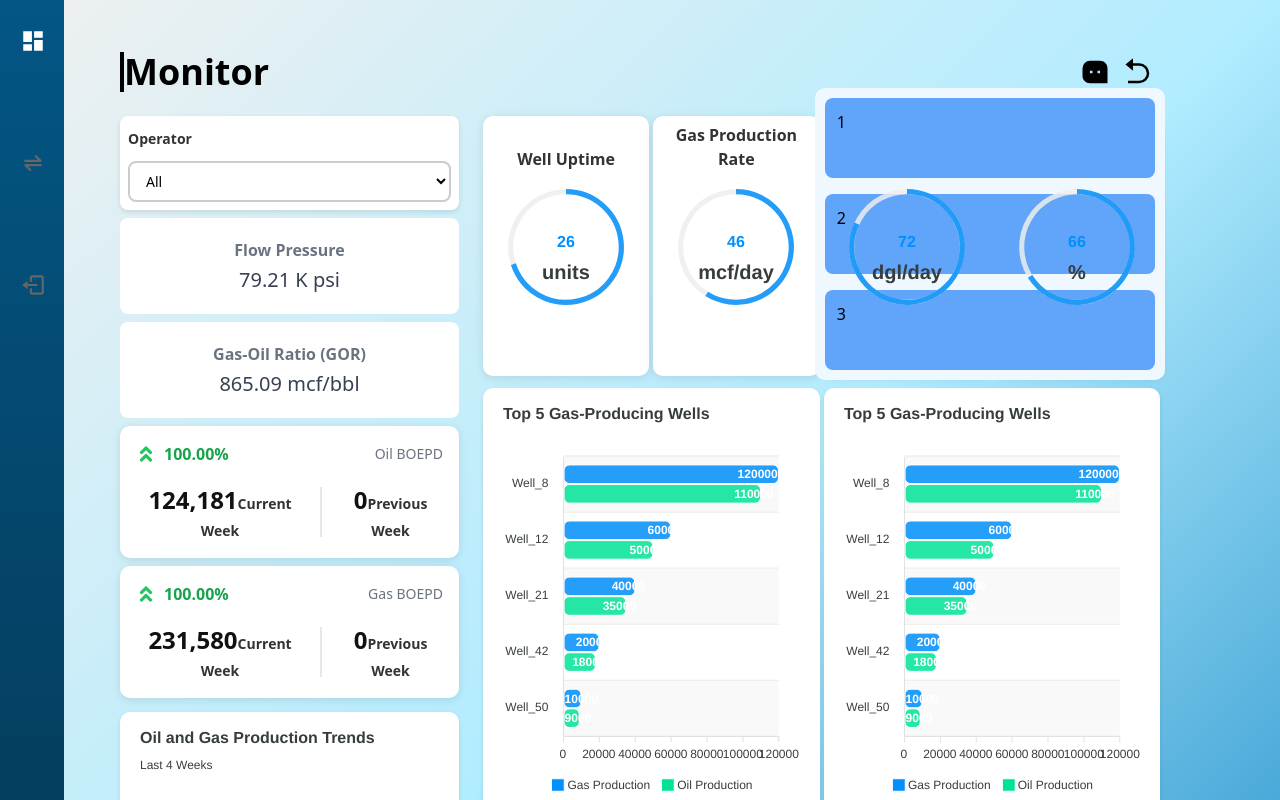
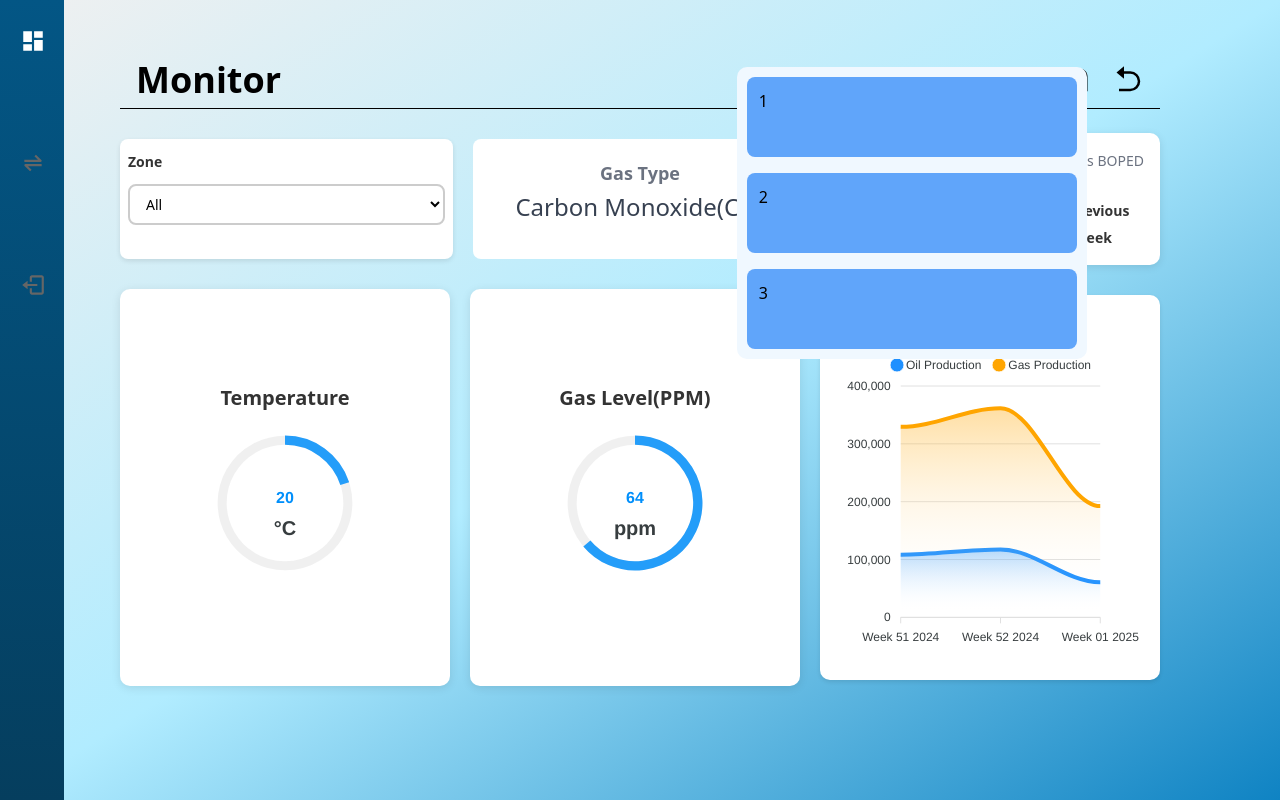
Before and after one commit to Bose-Siddharth/carbsense, a React (Create React App) app: page /monitor in a window 1280 px wide. Both pictures are taken after a click on the icon 1095 px from the left and 72 px from the top of the page. Shown: the top 800 px of the page. Built offline with nearby package versions, Linux system fonts and the light colour scheme; the HTML template or start-up script is replaced by a standard one.

Commit message:
layout change

```diff
--- a/src/Components/DropDownNotification/DropDownNotification.css
+++ b/src/Components/DropDownNotification/DropDownNotification.css
@@ -1,7 +1,7 @@
 .dropDownProfile {
   position: absolute;
-  top: 7%;
-  right: 9%;
+  top: 7.5%;
+  right: 11%;
   background-color: aliceblue;
   width: 350px;
   height: fit-content;
--- a/src/Components/DropDownNotification/index.jsx
+++ b/src/Components/DropDownNotification/index.jsx
@@ -4,7 +4,7 @@ import './DropDownNotification.css';
 function index() {
   return (
     <>
-      <div className="flex flex-col dropDownProfile">
+      <div className="flex flex-col dropDownProfile z-10">
         <ul className="flex flex-col gap-4">
           <li className="bg-blue-400 h-20 rounded-lg p-3">1</li>
           <li className="bg-blue-400 h-20 rounded-lg p-3">2</li>
--- a/src/Components/Monitor/InfoCard.jsx
+++ b/src/Components/Monitor/InfoCard.jsx
@@ -1,13 +1,11 @@
 import React from 'react';
 import PropTypes from 'prop-types';
 
-function InfoCard({ title, value, unit }) {
+function InfoCard({ title, subTitle }) {
   return (
-    <div className="bg-white h-24 text-center py-5 rounded-lg">
-      <div className="font-semibold text-gray-500 text-md mb-1">{title}</div>
-      <div className="font-medium text-gray-700 text-xl">
-        {value} <span className="font-medium text-gray-700">{unit}</span>
-      </div>
+    <div className="bg-white h-28 lg:h-[120px] text-center py-5 rounded-lg">
+      <div className="font-semibold text-gray-500 text-lg mb-1">{title}</div>
+      <div className="font-medium text-gray-700 text-2xl">{subTitle}</div>
     </div>
   );
 }
@@ -16,6 +14,5 @@ export default InfoCard;
 
 InfoCard.propTypes = {
   title: PropTypes.string.isRequired,
-  value: PropTypes.number.isRequired,
-  unit: PropTypes.string.isRequired
+  subTitle: PropTypes.string.isRequired
 };
--- a/src/Components/Monitor/filterBox/FilterBox.css
+++ b/src/Components/Monitor/filterBox/FilterBox.css
@@ -2,6 +2,7 @@
 .filter-box {
     background-color: #fff;
     width: 100%;
+    height: 120px;
     padding: 0.5rem;
     border-radius: 8px;
     box-shadow: 0 2px 5px rgba(0, 0, 0, 0.1);
--- a/src/Components/Monitor/filterBox/FilterBox.jsx
+++ b/src/Components/Monitor/filterBox/FilterBox.jsx
@@ -4,17 +4,17 @@ import './FilterBox.css';
 function FilterBox() {
   return (
     <div className="filter-box">
-      <label htmlFor="operator" className="label">
-        Operator
+      <label htmlFor="zone" className="label">
+        Zone
       </label>
-      <select name="operator" id="operator" className="select">
+      <select name="zone" id="zone" className="select">
         <option value="all" defaultChecked>
           All
         </option>
-        <option value="operator1">Operator 1</option>
-        <option value="operator2">Operator 2</option>
-        <option value="operator3">Operator 3</option>
-        <option value="operator4">Operator 4</option>
+        <option value="zone1">Zone 1</option>
+        <option value="zone2">Zone 2</option>
+        <option value="zone3">Zone 3</option>
+        <option value="zone4">Zone 4</option>
       </select>
     </div>
   );
--- a/src/Components/Monitor/gaugeView/GaugeView.css
+++ b/src/Components/Monitor/gaugeView/GaugeView.css
@@ -7,17 +7,17 @@
   background-color: #fff;
   border-radius: 10px;
   box-shadow: 0 2px 10px rgba(0, 0, 0, 0.1);
-    padding: 7px;
+  padding: 15px; /* Increase padding */
 }
 
 #chart {
   width: 100%;
-    max-width: 250px;
+  max-width: 500px; /* Increase max width */
   padding: 0;
 }
 
 .gauge-title {
-    font-size: 16px;
+  font-size: 20px; /* Increase title font size */
   font-weight: bold;
   text-align: center;
   color: #333;
@@ -26,28 +26,28 @@
 /* Responsiveness */
 @media (max-width: 768px) {
   .gauge-view {
-      padding: 10px;
+      padding: 12px;
   }
 
   .gauge-title {
-      font-size: 14px;
+      font-size: 18px;
   }
 
   #chart {
-      max-width: 200px;
+      max-width: 400px; /* Adjust for medium screens */
   }
 }
 
 @media (max-width: 480px) {
   .gauge-view {
-      padding: 8px;
+      padding: 10px;
   }
 
   .gauge-title {
-      font-size: 12px;
+      font-size: 16px;
   }
 
   #chart {
-      max-width: 180px;
+      max-width: 300px; /* Adjust for smaller screens */
   }
 }
--- a/src/Components/Monitor/gaugeView/GaugeView.jsx
+++ b/src/Components/Monitor/gaugeView/GaugeView.jsx
@@ -15,7 +15,7 @@ function GaugeView({ title, value, unit, percentage }) {
       plotOptions: {
         radialBar: {
           hollow: {
-            size: '70%' // Adjust hollow size
+            size: '65%' // Adjust hollow size
           },
           dataLabels: {
             show: true,
--- a/src/Components/Topbar/index.jsx
+++ b/src/Components/Topbar/index.jsx
@@ -1,43 +1,79 @@
-import React, { useState } from 'react';
+import React, { useState, useEffect } from 'react';
+import PropTypes from 'prop-types';
 import { RiMessage3Fill, RiArrowGoBackFill } from 'react-icons/ri';
 import DropDownNotification from '../../Components/DropDownNotification';
 
-function index({ header, notification, back }) {
+function TopBar({ header, notification = false, back = false }) {
   const [openNotification, setOpenNotification] = useState(false);
 
   const handleBack = () => {
     window.history.back();
   };
+
+  // Close dropdown when clicking outside
+  useEffect(() => {
+    const handleClickOutside = (event) => {
+      if (openNotification && !event.target.closest('.notification-dropdown')) {
+        setOpenNotification(false);
+      }
+    };
+
+    document.addEventListener('click', handleClickOutside);
+    return () => document.removeEventListener('click', handleClickOutside);
+  }, [openNotification]);
+
   return (
-    <div className="flex justify-between border border-black border-s-4 border-r-0 border-t-0 border-b-0">
+    <div className="flex justify-between items-center border-b border-black px-4 py-2">
+      {/* Header */}
       <h1 className="font-semibold text-4xl whitespace-pre">{header}</h1>
-      <div className="flex w-1/12">
-        <div
-          className={`${
-            notification === 'false' ? 'hidden' : 'flex flex-1 justify-center items-center group'
-          }`}>
-          <h2 className="fixed bg-white font-semibold whitespace-pre rounded-md drop-shadow-lg px-0 py-0 w-0 overflow-hidden group-hover:mr-32 group-hover:px-2 group-hover:py-1 group-hover:w-fit">
-            <span className="group-hover:underline">Notification</span>
-          </h2>
+
+      {/* Right Controls */}
+      <div className="flex space-x-6">
+        {/* Notification */}
+        {notification && (
+          <div className="relative flex items-center group notification-dropdown">
+            {/* Notification Icon */}
             <RiMessage3Fill
-            className="text-3xl"
+              className="text-3xl cursor-pointer"
               onClick={() => setOpenNotification(!openNotification)}
             />
 
+            {/* Tooltip */}
+            {!openNotification && (
+              <h2 className="absolute top-full left-1/2 transform -translate-x-1/2 mt-1 bg-white font-semibold rounded-md drop-shadow-lg px-2 py-1 whitespace-nowrap opacity-0 group-hover:opacity-100 transition-opacity duration-200">
+                Notification
+              </h2>
+            )}
+
+            {/* Dropdown */}
             {openNotification && <DropDownNotification />}
           </div>
-        <div
-          className={`${
-            back === 'false' ? 'hidden' : 'flex flex-1 justify-center items-center group'
-          }`}>
-          <RiArrowGoBackFill className="text-3xl" onClick={handleBack} />
-          <h2 className="fixed bg-white font-semibold whitespace-pre rounded-md drop-shadow-lg px-0 py-0 w-0 overflow-hidden group-hover:ml-20 group-hover:px-2 group-hover:py-1 group-hover:w-fit">
-            <span className="group-hover:underline">Back</span>
+        )}
+
+        {/* Back */}
+        {back && (
+          <div className="relative flex items-center group">
+            {/* Back Icon */}
+            <RiArrowGoBackFill
+              className="text-3xl cursor-pointer text-black"
+              onClick={handleBack}
+            />
+
+            {/* Tooltip */}
+            <h2 className="absolute top-full left-1/2 transform -translate-x-1/2 mt-1 bg-white font-semibold rounded-md drop-shadow-lg px-2 py-1 whitespace-nowrap opacity-0 group-hover:opacity-100 transition-opacity duration-200">
+              Back
             </h2>
           </div>
+        )}
       </div>
     </div>
   );
 }
 
-export default index;
+TopBar.propTypes = {
+  header: PropTypes.string.isRequired,
+  notification: PropTypes.bool,
+  back: PropTypes.bool
+};
+
+export default TopBar;
--- a/src/Pages/DeviceList/index.jsx
+++ b/src/Pages/DeviceList/index.jsx
@@ -7,7 +7,9 @@ function index() {
   return (
     <div>
       <div className="flex justify-between">
-        <Topbar header="Device List" notification="false" back="true" />
+        <div className="flex-1 mr-5">
+          <Topbar header="Device List" notification="false" back="true" />
+        </div>
         <AddDeviceModal>
           <ModalForm />
         </AddDeviceModal>
--- a/src/Pages/Monitor/index.jsx
+++ b/src/Pages/Monitor/index.jsx
@@ -30,11 +30,11 @@ function index() {
   const categories = ['Well_8', 'Well_12', 'Well_21', 'Well_42', 'Well_50'];
   const seriesData = [
     {
-      name: 'Gas Production',
+      name: 'Gas Temperature',
       data: [120000, 60000, 40000, 20000, 10000]
     },
     {
-      name: 'Oil Production',
+      name: 'Gas Level (PPM)',
       data: [110000, 50000, 35000, 18000, 9000]
     }
   ];
@@ -54,69 +54,48 @@ function index() {
   return (
     <div className="p-4 sm:p-6 space-y-6">
       {/* Top Bar */}
-      <Topbar header="Monitor" />
-
-      <div className="flex flex-col lg:flex-row gap-6">
-        {/* Left Section */}
-        <div className="flex flex-col gap-2 w-full lg:w-1/3">
+      <Topbar header="Monitor" notification={true} back={true} />
+      {/* layer 1 */}
+      <div className="sm:flex items-center gap-5 grid">
+        <div className="flex-1">
           <FilterBox />
-          <div className="space-y-2">
-            <InfoCard title="Flow Pressure" value={79.21} unit="K psi" />
-            <InfoCard title="Gas-Oil Ratio (GOR)" value={865.09} unit="mcf/bbl" />
         </div>
-          <div className="space-y-2">
+        <div className="flex-1">
+          <InfoCard title="Gas Type" subTitle="Carbon Monoxide(CO)" />
+        </div>
+        <div className="flex-1">
           <OverviewCard
-              title="Oil BOEPD"
-              currentWeekValue={124181}
-              previousWeekValue={0}
-              percentageOfChange="100.00%"
-            />
-            <OverviewCard
-              title="Gas BOEPD"
-              currentWeekValue={231580}
+            title="Gas BOPED"
+            currentWeekValue={243687}
             previousWeekValue={0}
             percentageOfChange="100.00%"
           />
         </div>
-          <div>
+      </div>
+      {/* layer 2 */}
+      <div className='flex gap-5'>
+        {/* gauge section */}
+        <div className='flex-1 flex gap-5'>
+          <GaugeView
+            title='Temperature'
+            value={20}
+            unit='°C'
+            percentage={20}
+          />
+          <GaugeView
+            title='Gas Level(PPM)'
+            value={64}
+            unit='ppm'
+            percentage={64}
+          />
+        </div>
+        {/* graphs */}
+        <div className="flex-1">
           <TrendsCharts
-              title="Oil and Gas Production Trends"
-              subtitle="Last 4 Weeks"
+          title='Gas Condition Overview'
             categories={categories1}
             seriesData={seriesData1}
           />
-          </div>
-        </div>
-
-        {/* Right Section */}
-        <div className="flex flex-col gap-2 w-full lg:w-2/3">
-          {/* Gauges */}
-          <div className="grid grid-cols-2 md:grid-cols-4 gap-1">
-            <GaugeView title="Well Uptime" value={26} unit="units" percentage={70} />
-            <GaugeView title="Gas Production Rate" value={46} unit="mcf/day" percentage={59} />
-            <GaugeView title="Well Uptime" value={72} unit="dgl/day" percentage={82} />
-            <GaugeView title="Production Efficiency" value={66} unit="%" percentage={66} />
-          </div>
-          {/* Charts */}
-          <div className="grid grid-cols-1 md:grid-cols-2 gap-1">
-            <RankingCharts
-              title="Top 5 Gas-Producing Wells"
-              categories={categories}
-              seriesData={seriesData}
-            />
-            <RankingCharts
-              title="Top 5 Gas-Producing Wells"
-              categories={categories}
-              seriesData={seriesData}
-            />
-          </div>
-          <div>
-            <ProductionCharts
-              title="Production by State"
-              data={productionData}
-              categories={productionCategories}
-            />
-          </div>
         </div>
       </div>
     </div>
```
Lines whose indentation alone changed are shown as unchanged.
